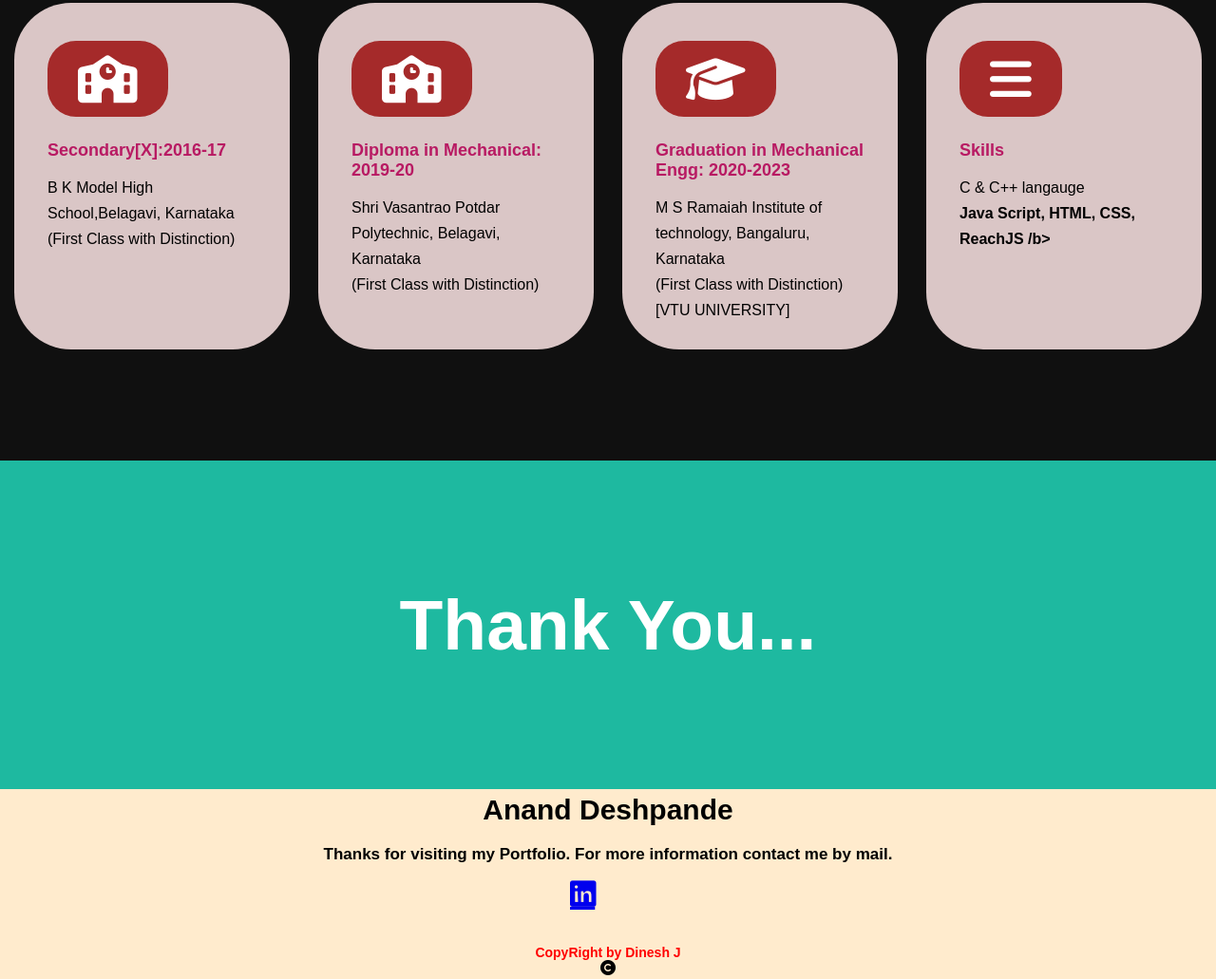
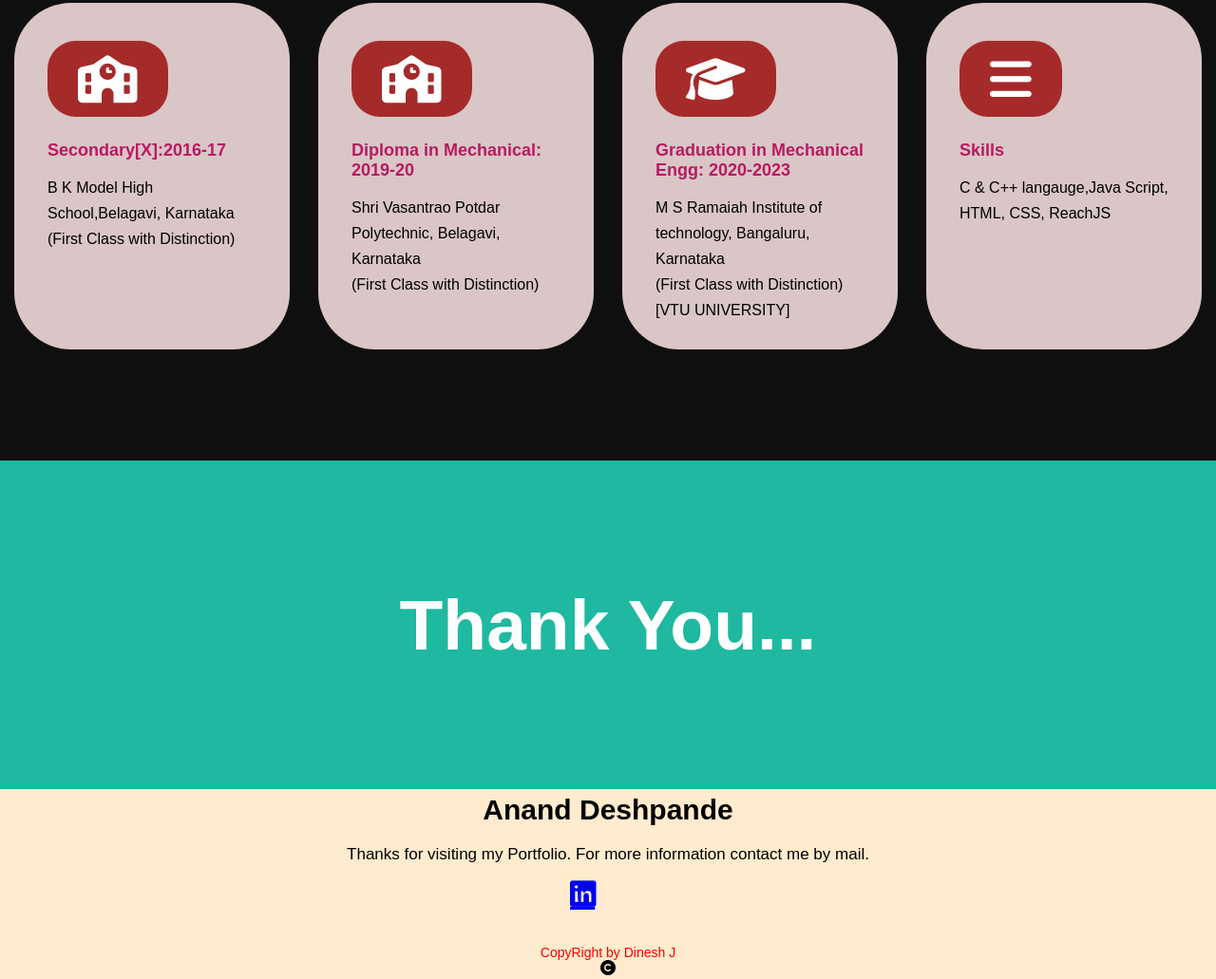
Before and after one commit to AnandD588/Portfolio-, a plain HTML site: page index.html in a window 1280 px wide. Shown: the part 1912-2943 px from the top of the page at 95% size. Drawn offline with Linux system fonts and the light colour scheme.

Commit message:
Update index.html

```diff
--- a/index.html
+++ b/index.html
@@ -98,8 +98,7 @@
                 <h5>Skills</h5>
                 <div class="pra">
                     <p>
-                    C & C++ langauge<br>
-                    <b>Java Script, HTML, CSS, ReachJS /b><br>
+                    C & C++ langauge,Java Script, HTML, CSS, ReachJS<br>
                     </p>
                 </div>
             </div>
```
